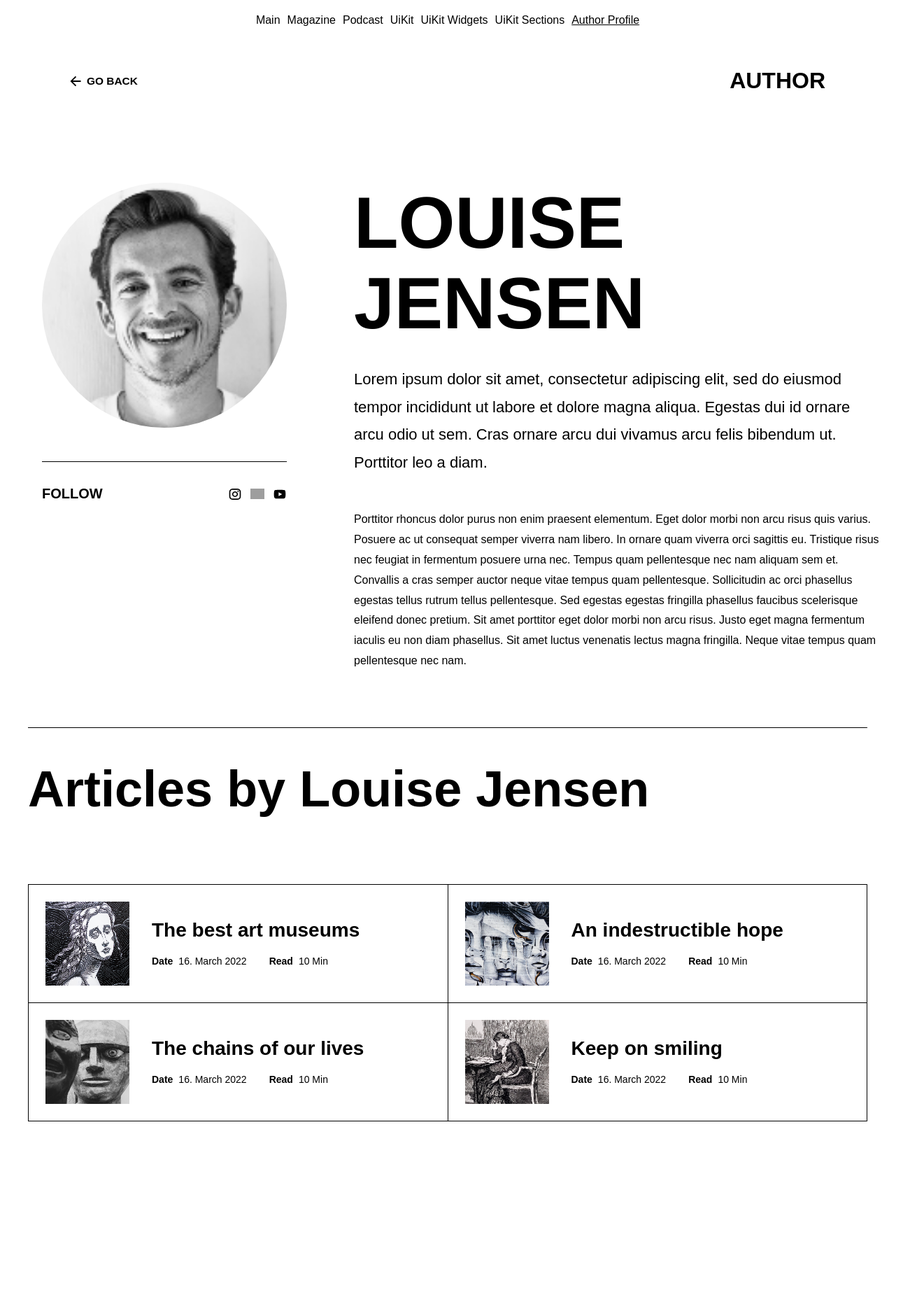
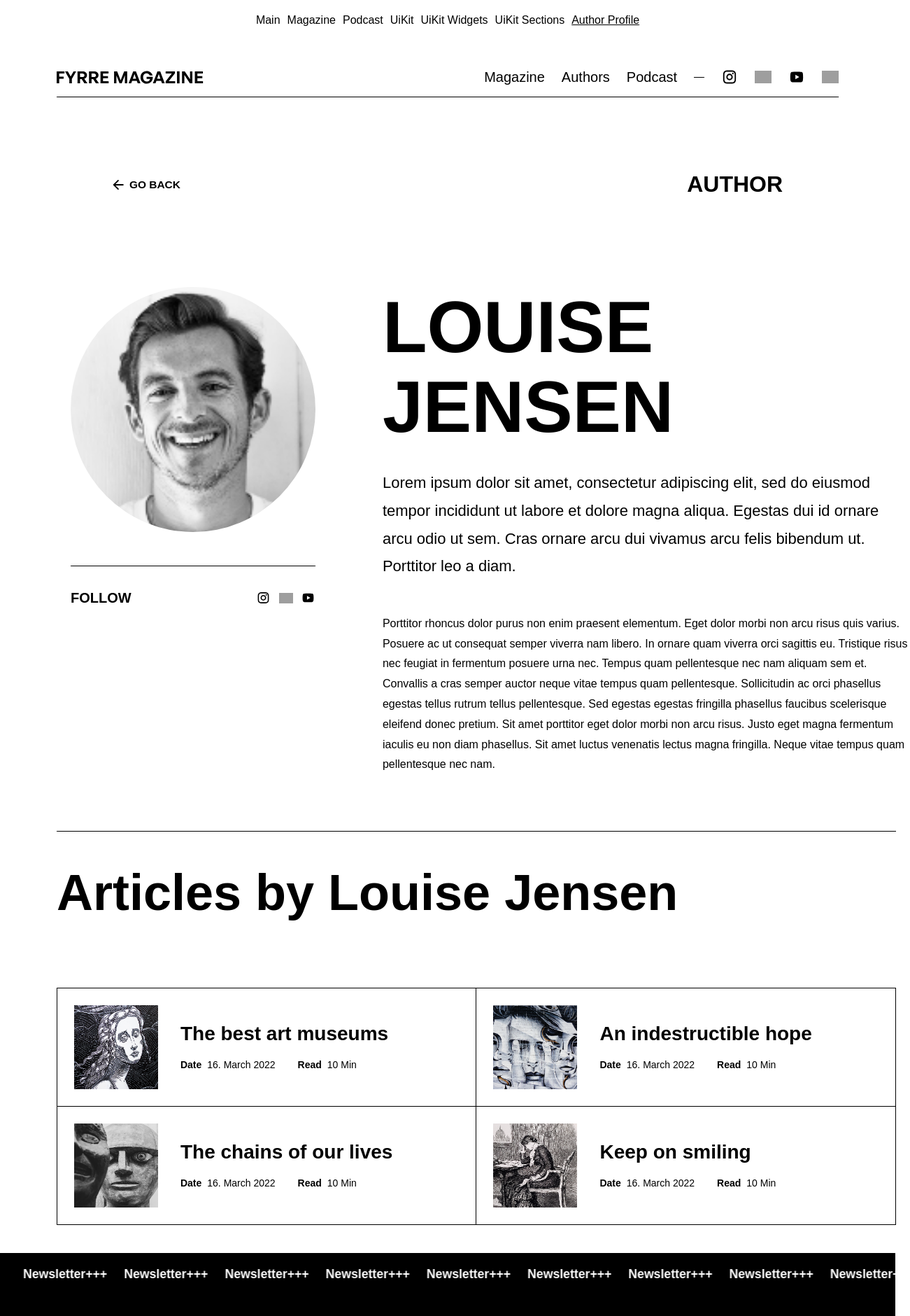
Before and after one commit to nobleworkshop/artlife-magazine, a React (Vite) app: page /author-profile in a window 1280 px wide. Shown: the top 1880 px of the page at 70% size, 1301 px wide, since content can reach past the window. Before the commit the page ends 1642 px from the top, so only its background shows below. Built offline with nearby package versions, Linux system fonts and the light colour scheme; grey boxes are pictures that could not be loaded; a web font is replaced by a local one.

Commit message:
Добавил header and footer в страницу профайл автора

```diff
--- a/src/pages/author-profile.jsx
+++ b/src/pages/author-profile.jsx
@@ -1,8 +1,11 @@
 import React from 'react'
-import AuthorProfile from '../components/AuthorProfile/AuthorProfile'
-import AuthorArticles from '../components/AuthorArticles/AuthorArticles'
-import LinkTo from '../components/LinkTo/LinkTo'
+import AuthorProfile from '@components/AuthorProfile/AuthorProfile'
+import AuthorArticles from '@components/AuthorArticles/AuthorArticles'
+import LinkTo from '@components/LinkTo/LinkTo'
 import styles from './author-profile.module.css'
+import Header from '@components/Header/Header'
+import Footer from '@components/Footer/Footer'
+
 
 const AuthorProfilePage = () => {
   const authorData = {
@@ -49,8 +52,11 @@ const AuthorProfilePage = () => {
   ]
 
   return (
+	<>
+	<div className={styles.main + " container"}>
     <div className={styles.authorProfilePage}>
       <div className={styles.container}>
+		<Header />
         <div className={styles.navigationGrid}>
           <LinkTo
             title="Go Back"
@@ -68,6 +74,9 @@ const AuthorProfilePage = () => {
         />
       </div>
     </div>
+	</div>
+	<Footer />
+	</>
   )
 }
 
```
